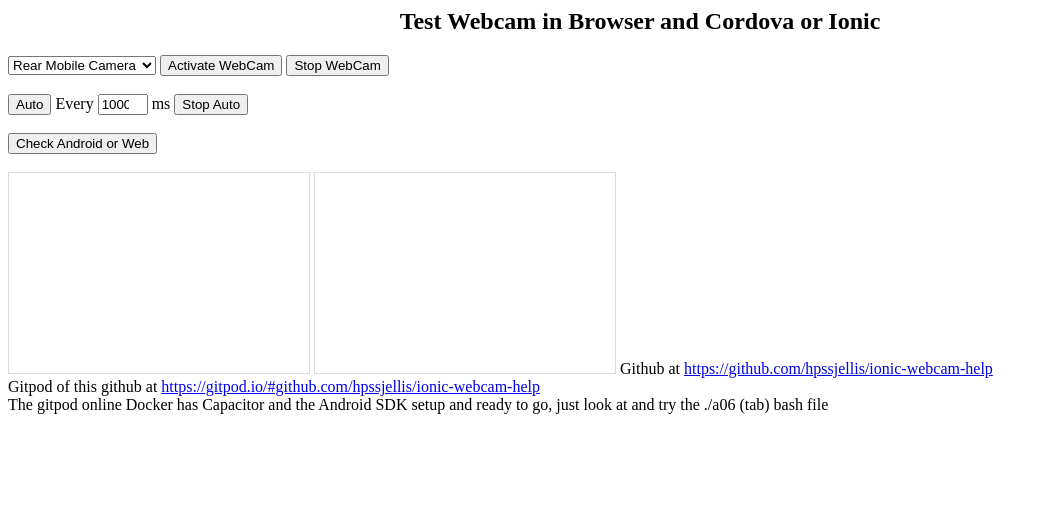
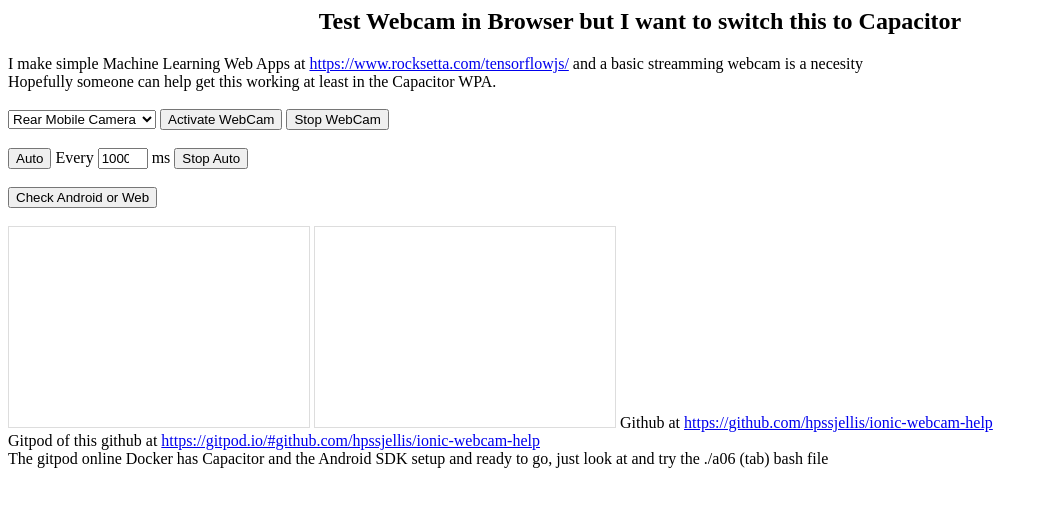
Before and after one commit to hpssjellis/ionic-webcam-help, a plain HTML site: page public/index.html in a window 1280 px wide. Shown: the whole page, without its empty margins (0-1048 px from the left). Drawn offline with Linux system fonts and the light colour scheme.

Commit message:
Update index.html

```diff
--- a/public/index.html
+++ b/public/index.html
@@ -54,7 +54,9 @@ myStopAuto  = async function(){
 </script>
 </head>
 <body>
-<h2 align=center>Test Webcam in Browser and Cordova or Ionic</h2>
+<h2 align=center>Test Webcam in Browser but I want to switch this to Capacitor</h2>
+  I make simple Machine Learning Web Apps at <a href="https://www.rocksetta.com/tensorflowjs/">https://www.rocksetta.com/tensorflowjs/</a>
+  and a basic streamming webcam is a necesity<br> Hopefully someone can help get this working at least in the Capacitor WPA.<br><br>
 
 <select size="1" id="myCheck">
    <option value="environment">Rear Mobile Camera
```
